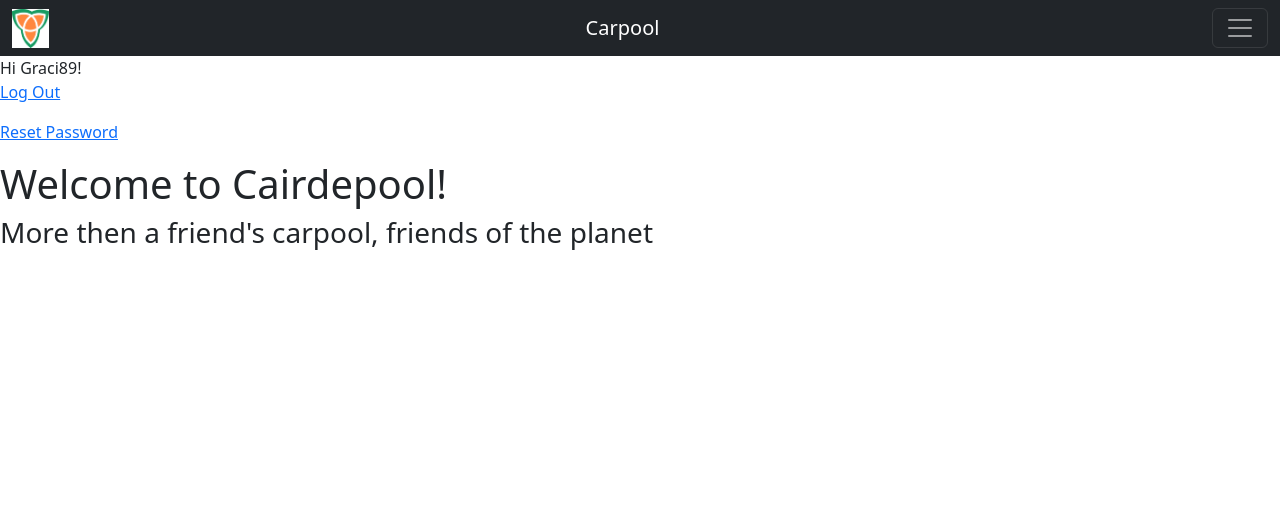
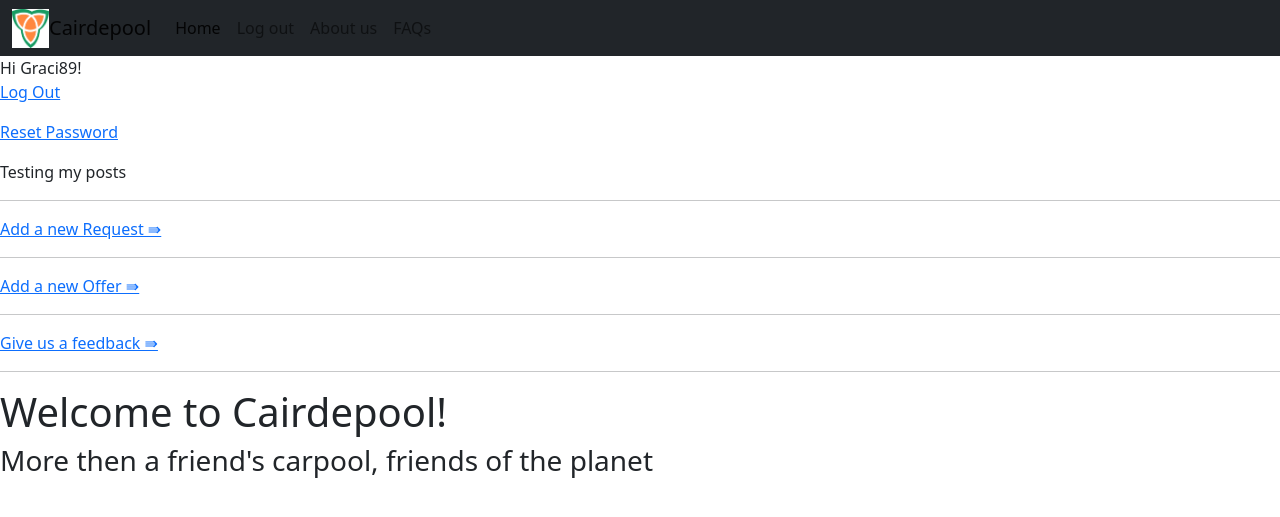
Before and after one commit to Graciele89/FinalProject_22711, a Django app: page / in a window 1280 px wide. Shown: the top 517 px of the page. Run offline with Django 4.2, Linux system fonts and the light colour scheme; a user stored in the database is signed in; data comes from the database, SQL or seed files in the repository; both versions use the stored data as it was after the commit.

Commit message:
linking views templates

```diff
--- a/FinalProject_22711/urls.py
+++ b/FinalProject_22711/urls.py
@@ -1,10 +1,12 @@
+from django.conf import settings
 from django.contrib import admin
-from django.urls import include, path
 from django.urls import path
 from django.conf.urls import include
 from django.views.generic.base import TemplateView
 from carpool import urls as carpool_urls
+from django.conf.urls.static import static
 from feedback import urls as feedback_urls
+
 
 # Django will look top to bottom for url patterns, need to be in the right order:
 urlpatterns = [
@@ -16,6 +18,9 @@ urlpatterns = [
     path('', TemplateView.as_view(template_name='home.html'), name='home'),
 ]
 
+if settings.DEBUG:
+    urlpatterns += static(settings.STATIC_URL, document_root=settings.STATIC_ROOT)
+
 # The include() function allows referencing other URLconfs.
 # Whenever Django encounters include(), it chops off whatever part of the URL matched up to
 # that point and sends the remaining string to the included URLconf for further processing.
--- a/carpool/admin.py
+++ b/carpool/admin.py
@@ -9,5 +9,4 @@ class PostAdmin(admin.ModelAdmin):
     pass
 
 admin.site.register(Post, PostAdmin)
-
 admin.site.register(Question)
--- a/carpool/urls.py
+++ b/carpool/urls.py
@@ -1,9 +1,10 @@
 from django.urls import path
-from .views import HomePageView
+from .views import HomePageView, AddPostView
 from . import views
 
 app_name = 'carpool'
 
 urlpatterns = [
     path('', HomePageView.as_view(), name='index'),
+    path('post/', AddPostView.as_view(), name='post'),
 ]
--- a/carpool/views.py
+++ b/carpool/views.py
@@ -1,6 +1,6 @@
-from django.views.generic import TemplateView
-
-
+from django.views.generic import TemplateView, DetailView, FormView
+from .models import Post
+from .forms import PostForm
 
 class HomePageView(TemplateView):
     template_name = "home.html"
@@ -10,4 +10,18 @@ class HomePageView(TemplateView):
         context = super().get_context_data(**kwargs)
         context['my_object_welcome'] = "Welcome to Cairdepool!"
         context['my_mission_object'] = "More then a friend's carpool, friends of the planet"
+        context['posts'] = Post.objects.all().order_by('-id')   #order the posts so last appears first
         return context
+
+#this class is for user upload a new request
+class AddPostView(FormView):
+    template_name = "new_request_page.html"
+    form_class = PostForm
+    success_url = "/"    # on success send back to homepage
+
+    def form_valid(self, form):
+        new_object = Post.objects.create(
+            text=form.cleaned_data['text'],
+            # image=form.cleaned_data['image 1']
+        )
+        return super().form_valid(form)
--- a/templates/base.html
+++ b/templates/base.html
@@ -10,40 +10,44 @@
     {#calls the title of the page or if none, uses cairdepool as default#}
     <title>{% block title %}Cairdepool{% endblock %}</title>
 </head>
+
 <body>
 
 {#here code to display message#}
 
 {#This is my navbar:#}
-<nav class="navbar navbar-dark bg-dark">
+<nav class="navbar navbar-expand-lg bg-dark">
   <div class="container-fluid">
-      <img src="../static/img/logo.jpg" alt="Logo" width="37" height="39" class="d-inline-block align-text-top">
-      <a class="navbar-brand" href="/">Carpool</a>
+      <img src="./../static/img/logo.jpg" alt="Logo" width="37" height="39" class="d-inline-block align-text-top">
+      <a class="navbar-brand" href="/">Cairdepool</a>
         <button class="navbar-toggler" type="button" data-bs-toggle="collapse"
-                data-bs-target="#navbarNav" aria-controls="navbarNav" aria-expanded="false" aria-label="Toggle navigation">
+                data-bs-target="#navbarNav" aria-controls="navbarNav"
+                aria-expanded="false" aria-label="Toggle navigation">
           <span class="navbar-toggler-icon"></span>
         </button>
         <div class="collapse navbar-collapse" id="navbarNav">
           <ul class="navbar-nav">
             <li class="nav-item">
-              <a class="nav-link active" aria-current="page" href={% url 'carpool:index' %}>Home</a>
+              <a class="nav-link active" aria-current="page" href="#">Home</a>
             </li>
             <li class="nav-item">
-              <a class="nav-link" href="#">Offers</a>
+              <a class="nav-link" href="#">Log out</a>
             </li>
-              <li class="nav-item">
-              <a class="nav-link" href="#">Requests</a>
+            <li class="nav-item">
+              <a class="nav-link" href="#">About us</a>
             </li>
-              <li class="nav-item">
-              <a class="nav-link" href="#">Matches</a>
+            <li class="nav-item">
+              <a class="nav-link" href="#">FAQs</a>
             </li>
           </ul>
         </div>
-      </div>
-    </nav>
+  </div>
+</nav>
 
   <main>
-    {% block content %}{% endblock %}
+    {% block content %}
+
+    {% endblock %}
   </main>
 
 </body>
--- a/templates/home.html
+++ b/templates/home.html
@@ -3,13 +3,30 @@
 {% block title %} Homepage {% endblock %}
 
 {% block content %}
-{#    If the user is authenticated say: hi userName #}
+{#    check if user is authenticated, then say: hi userName #}
 {#    and give the option for the user logout or reset password,#}
 {#    else, if user is not authenticated show the login option#}
 {% if user.is_authenticated %}
   Hi {{ user.username }}!
      <p><a href="{% url 'logout' %}">Log Out</a></p>
      <p><a href="{% url 'password_reset' %}">Reset Password</a></p>
+
+
+
+     <div>
+        {% for post in posts %}
+            {{ post.text }}
+            <hr>
+        {% endfor %}
+
+{#          link to create a new post form#}
+    <a href="{% url 'carpool:post' %}">Add a new Request &rAarr;</a>
+    <hr>
+     <a href="{% url 'carpool:post' %}">Add a new Offer &rAarr;</a>
+    <hr>
+     <a href="{% url 'feedback:index' %}">Give us a feedback &rAarr;</a>
+    <hr>
+   </div>
 
 {% else %}
   <p>You are not logged in</p>
@@ -20,12 +37,6 @@
    <h1>{{ my_object_welcome }}</h1>
     <h3>{{ my_mission_object }}</h3>
 
-    <div>
-{#    <form>#}
-{#        <label>name</label>#}
-{#    <input/>#}
-{#    <button>Button</button>#}
-{#    </form>#}
-    </div>
+
 
 {% endblock %}
```
Also changed, not shown: FinalProject_22711/settings.py (+6 -2 lines), carpool/forms.py (added, +9 -0 lines), carpool/models.py (+3 -20 lines), templates/new_request_page.html (+16 -0 lines), carpool/migrations/0002_question_choice.py, db.sqlite3, 1 other file.
